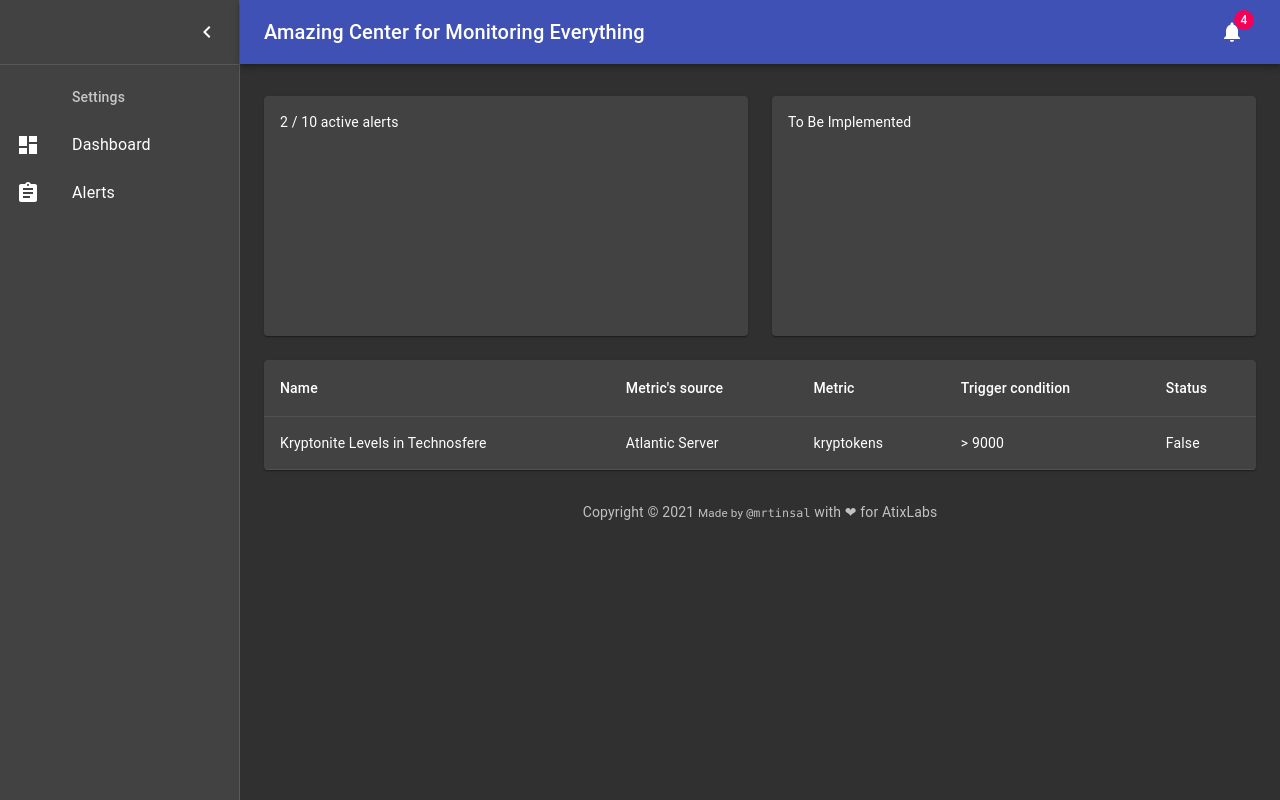
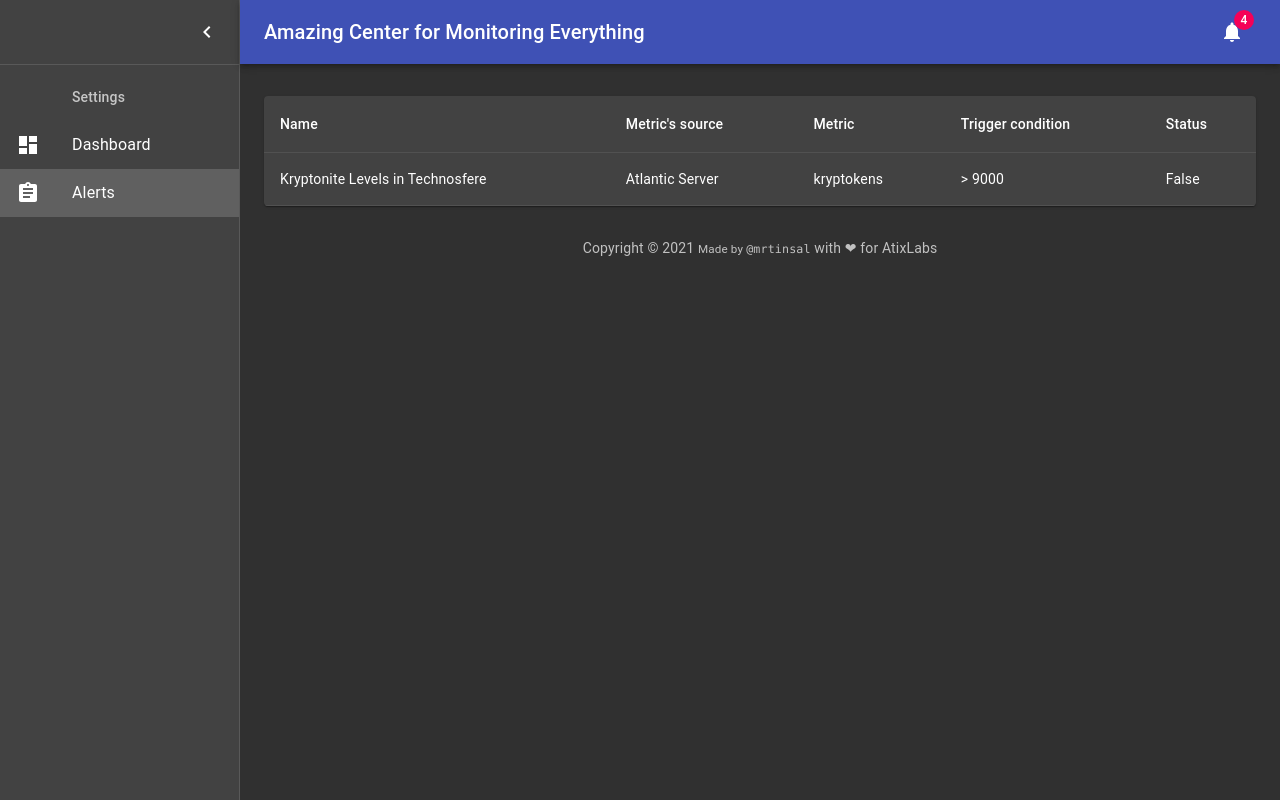
Before and after one commit to tincho/acme-panel, a React (Create React App) app: page /alerts in a window 1280 px wide. Built offline with nearby package versions, Linux system fonts and the light colour scheme.

Commit message:
implemting routes

```diff
--- a/src/App.js
+++ b/src/App.js
@@ -1,13 +1,29 @@
 import { ThemeProvider } from "@material-ui/core/styles";
 import defaultTheme from "./theme";
 
-import Dashboard from "./Dashboard";
+import { BrowserRouter as Router, Switch, Route } from "react-router-dom";
+
+import AppShell from "./AppShell";
+
+import Dashboard from "./components/pages/Dashboard";
+import Alerts from "./components/pages/Alerts";
 
 function App() {
   return (
     <div className="App">
       <ThemeProvider theme={defaultTheme}>
-        <Dashboard />
+        <Router>
+          <AppShell>
+            <Switch>
+              <Route exact path="/">
+                <Dashboard />
+              </Route>
+              <Route path="/alerts">
+                <Alerts />
+              </Route>
+            </Switch>
+          </AppShell>
+        </Router>
       </ThemeProvider>
     </div>
   );
--- a/src/Dashboard.js
+++ b/src/AppShell.js
@@ -1,4 +1,5 @@
 import React from "react";
+import PropTypes from "prop-types";
 import clsx from "clsx";
 import { makeStyles } from "@material-ui/core/styles";
 import CssBaseline from "@material-ui/core/CssBaseline";
@@ -7,15 +8,6 @@ import Drawer from "@material-ui/core/Drawer";
 import Box from "@material-ui/core/Box";
 import AppBar from "@material-ui/core/AppBar";
 import Toolbar from "@material-ui/core/Toolbar";
-import Paper from "@material-ui/core/Paper";
-
-import List from "@material-ui/core/List";
-import ListItem from "@material-ui/core/ListItem";
-import ListItemIcon from "@material-ui/core/ListItemIcon";
-import ListItemText from "@material-ui/core/ListItemText";
-import ListSubheader from "@material-ui/core/ListSubheader";
-import DashboardIcon from "@material-ui/icons/Dashboard";
-import AssignmentIcon from "@material-ui/icons/Assignment";
 
 import Typography from "@material-ui/core/Typography";
 import Divider from "@material-ui/core/Divider";
@@ -27,26 +19,7 @@ import ChevronLeftIcon from "@material-ui/icons/ChevronLeft";
 import Grid from "@material-ui/core/Grid";
 
 import NotificationsBadge from "./components/atoms/NotificationsBadge";
-import Alerts from "./components/organisms/Alerts";
-
-function Copyright() {
-  return (
-    <Typography variant="body2" color="textSecondary" align="center">
-      {"Copyright © "}
-      {new Date().getFullYear()}{" "}
-      <small>
-        {"Made by "}
-        <Link color="inherit" href="https://github.com/tincho/">
-          <code>@mrtinsal</code>
-        </Link>
-      </small>
-      {" with ❤ for "}
-      <Link color="inherit" href="https://atixlabs.com/">
-        AtixLabs
-      </Link>
-    </Typography>
-  );
-}
+import SidebarNav from "./components/molecules/SidebarNav";
 
 const drawerWidth = 240;
 
@@ -118,20 +91,10 @@ const useStyles = makeStyles((theme) => ({
     paddingTop: theme.spacing(4),
     paddingBottom: theme.spacing(4),
   },
-  paper: {
-    padding: theme.spacing(2),
-    display: 'flex',
-    overflow: 'auto',
-    flexDirection: 'column',
-  },
-  fixedHeight: {
-    height: 240,
-  },
 }));
 
-export default function Dashboard() {
+export default function AppShell({ children }) {
   const classes = useStyles();
-  const fixedHeightPaper = clsx(classes.paper, classes.fixedHeight);
 
   const [open, setOpen] = React.useState(true);
   const handleDrawerOpen = () => {
@@ -186,41 +149,13 @@ export default function Dashboard() {
           </IconButton>
         </div>
         <Divider />
-        <List>
-          <ListSubheader inset>Settings</ListSubheader>
-          <ListItem button>
-            <ListItemIcon>
-              <DashboardIcon />
-            </ListItemIcon>
-            <ListItemText primary="Dashboard" />
-          </ListItem>
-          <ListItem button>
-            <ListItemIcon>
-              <AssignmentIcon />
-            </ListItemIcon>
-            <ListItemText primary="Alerts" />
-          </ListItem>
-        </List>
+        <SidebarNav />
       </Drawer>
       <main className={classes.content}>
         <div className={classes.appBarSpacer} />
         <Container maxWidth="lg" className={classes.container}>
           <Grid container spacing={3}>
-
-          <Grid item xs={12} md={6}>
-              <Paper className={fixedHeightPaper}>
-                {"2 / 10 active alerts"}
-              </Paper>
-            </Grid>
-            {/* Recent Deposits */}
-            <Grid item xs={12} md={6}>
-              <Paper className={fixedHeightPaper}>
-                {"To Be Implemented"}
-              </Paper>
-            </Grid>
-            <Grid item xs={12}>
-              <Alerts />
-            </Grid>
+            {children}
           </Grid>
           <Box pt={4}>
             <Copyright />
@@ -230,3 +165,26 @@ export default function Dashboard() {
     </div>
   );
 }
+
+AppShell.propTypes = {
+  children: PropTypes.element,
+};
+
+function Copyright() {
+  return (
+    <Typography variant="body2" color="textSecondary" align="center">
+      {"Copyright © "}
+      {new Date().getFullYear()}{" "}
+      <small>
+        {"Made by "}
+        <Link color="inherit" href="https://github.com/tincho/">
+          <code>@mrtinsal</code>
+        </Link>
+      </small>
+      {" with ❤ for "}
+      <Link color="inherit" href="https://atixlabs.com/">
+        AtixLabs
+      </Link>
+    </Typography>
+  );
+}
--- /dev/null
+++ b/src/components/molecules/SidebarNav/SidebarNav.js
@@ -0,0 +1,53 @@
+import React from "react";
+import PropTypes from "prop-types";
+
+import { Link, useRouteMatch } from "react-router-dom";
+
+import List from "@material-ui/core/List";
+import ListItem from "@material-ui/core/ListItem";
+import ListItemIcon from "@material-ui/core/ListItemIcon";
+import ListItemText from "@material-ui/core/ListItemText";
+import ListSubheader from "@material-ui/core/ListSubheader";
+import DashboardIcon from "@material-ui/icons/Dashboard";
+import AssignmentIcon from "@material-ui/icons/Assignment";
+
+export default function SidebarNav() {
+  return (
+    <List>
+      <ListSubheader inset>Settings</ListSubheader>
+      <ListItemLink
+        to="/"
+        primary="Dashboard"
+        icon={<DashboardIcon />}
+        activeOnlyWhenExact={true}
+      />
+      <ListItemLink to="/alerts" primary="Alerts" icon={<AssignmentIcon />} />
+    </List>
+  );
+}
+
+function ListItemLink({ to, primary, icon, activeOnlyWhenExact }) {
+  let match = useRouteMatch({
+    path: to,
+    exact: activeOnlyWhenExact,
+  });
+
+  const CustomLink = React.useMemo(
+    () =>
+      // eslint-disable-next-line react/display-name
+      React.forwardRef((linkProps, ref) => (
+        <Link {...linkProps} to={to} ref={ref} />
+      )),
+    [to]
+  );
+  return (
+    <ListItem button component={CustomLink} selected={!!match}>
+      <ListItemIcon>{icon}</ListItemIcon>
+      <ListItemText primary={primary} />
+    </ListItem>
+  );
+}
+ListItemLink.propTypes = {
+  ...Link.propTypes,
+  activeOnlyWhenExact: PropTypes.bool,
+};
--- /dev/null
+++ b/src/components/molecules/SidebarNav/index.js
@@ -0,0 +1,2 @@
+import SidebarNav from "./SidebarNav"
+export default SidebarNav
--- /dev/null
+++ b/src/components/pages/Alerts/Alerts.js
@@ -0,0 +1,10 @@
+import Grid from "@material-ui/core/Grid";
+import Alerts from "../../organisms/Alerts";
+
+export default function AlertsPage() {
+  return (
+    <Grid item xs={12}>
+      <Alerts />
+    </Grid>
+  );
+}
--- /dev/null
+++ b/src/components/pages/Alerts/index.js
@@ -0,0 +1,2 @@
+import AlertsPage from "./Alerts";
+export default AlertsPage;
--- /dev/null
+++ b/src/components/pages/Dashboard/Dashboard.js
@@ -0,0 +1,33 @@
+import React from "react";
+import clsx from "clsx";
+import { makeStyles } from "@material-ui/core/styles";
+import Grid from "@material-ui/core/Grid";
+import Paper from "@material-ui/core/Paper";
+
+const useStyles = makeStyles((theme) => ({
+  paper: {
+    padding: theme.spacing(2),
+    display: "flex",
+    overflow: "auto",
+    flexDirection: "column",
+  },
+  fixedHeight: {
+    height: 240,
+  },
+}));
+
+export default function DashboardPage() {
+  const classes = useStyles();
+  const fixedHeightPaper = clsx(classes.paper, classes.fixedHeight);
+
+  return (
+    <>
+      <Grid item xs={12} md={6}>
+        <Paper className={fixedHeightPaper}>{"2 / 10 active alerts"}</Paper>
+      </Grid>
+      <Grid item xs={12} md={6}>
+        <Paper className={fixedHeightPaper}>{"To Be Implemented"}</Paper>
+      </Grid>
+    </>
+  );
+}
--- /dev/null
+++ b/src/components/pages/Dashboard/index.js
@@ -0,0 +1,2 @@
+import Dashboard from "./Dashboard"
+export default Dashboard
```
